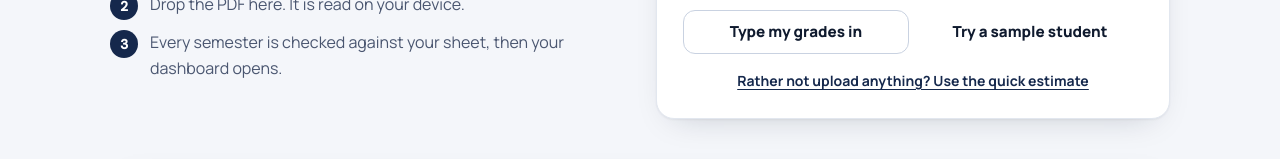
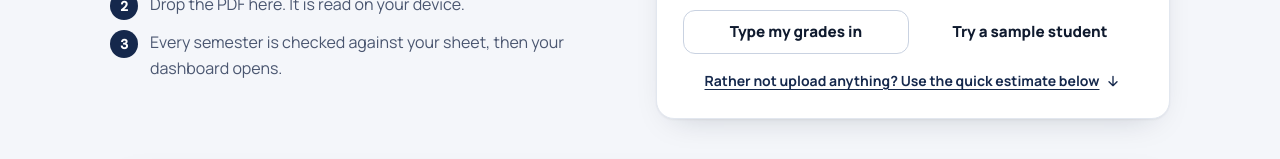
Before and after one commit to FaiazPronoy/BRACU-CGPA-Analyzer, a React (Vite) app: page / in a window 1280 px wide. Shown: the part 464-623 px from the top of the page. Built offline with nearby package versions, Linux system fonts and the light colour scheme.

Commit message:
Fix quick estimate link

```diff
--- a/src/components/bits.tsx
+++ b/src/components/bits.tsx
@@ -22,6 +22,7 @@ export const Moon = icon(<><path d="M20 14.5A8 8 0 0 1 9.5 4a8 8 0 1 0 10.5 10.5
 export const Sun = icon(<><circle cx="12" cy="12" r="4" /><path d="M12 2v2M12 20v2M4.9 4.9l1.4 1.4M17.7 17.7l1.4 1.4M2 12h2M20 12h2M4.9 19.1l1.4-1.4M17.7 6.3l1.4-1.4" /></>);
 export const Printer = icon(<><path d="M7 9V3h10v6" /><rect x="3" y="9" width="18" height="8" rx="2" /><path d="M7 14h10v7H7z" /></>);
 export const Arrow = icon(<><path d="M5 12h14M13 6l6 6-6 6" /></>);
+export const ArrowDown = icon(<><path d="M12 5v14M6 13l6 6 6-6" /></>);
 export const Gauge = icon(<><path d="M4 15a8 8 0 1 1 16 0" /><path d="m12 15 4-5" /></>);
 export const Rise = icon(<><path d="m3 17 6-6 4 4 8-8" /><path d="M15 7h6v6" /></>);
 export const Calendar = icon(<><rect x="3" y="5" width="18" height="16" rx="2" /><path d="M16 3v4M8 3v4M3 10h18" /></>);
--- a/src/pages/Home.tsx
+++ b/src/pages/Home.tsx
@@ -1,6 +1,6 @@
 import { useState } from 'react';
 import { go } from '../App';
-import { Arrow, Calendar, Check, Printer, Rise, Target } from '../components/bits';
+import { Arrow, ArrowDown, Calendar, Check, Printer, Rise, Target } from '../components/bits';
 import Chart from '../components/Chart';
 import ImportSheet from '../components/ImportSheet';
 import QuickEstimate from '../components/QuickEstimate';
@@ -39,7 +39,7 @@ function Landing() {
             <button type="button" className="btn btn-quiet" onClick={() => { store.setAll(sampleTranscript(), null, 'CSE'); go('home'); }}>Try a sample student</button>
           </div>
           <button type="button" className="link-btn small quick-link" onClick={() => document.getElementById('quick')?.scrollIntoView({ behavior: 'smooth' })}>
-            Rather not upload anything? Use the quick estimate
+            Rather not upload anything? Use the quick estimate below <ArrowDown />
           </button>
         </div>
       </section>
--- a/src/styles.css
+++ b/src/styles.css
@@ -1538,7 +1538,14 @@ table.plain .num {
   border-left: 3px solid var(--pen);
 }
 .quick-link {
+  display: inline-flex;
+  align-items: center;
+  gap: 6px;
   justify-self: center;
+}
+.quick-link svg {
+  width: 16px;
+  height: 16px;
 }
 
 /* ------------------------------------------------------------ dialog */
```
